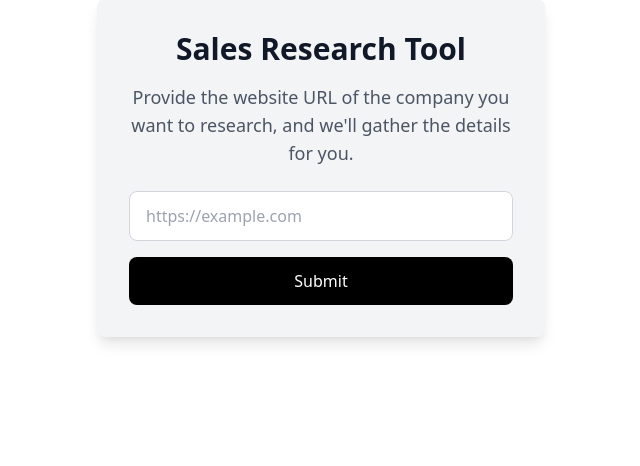
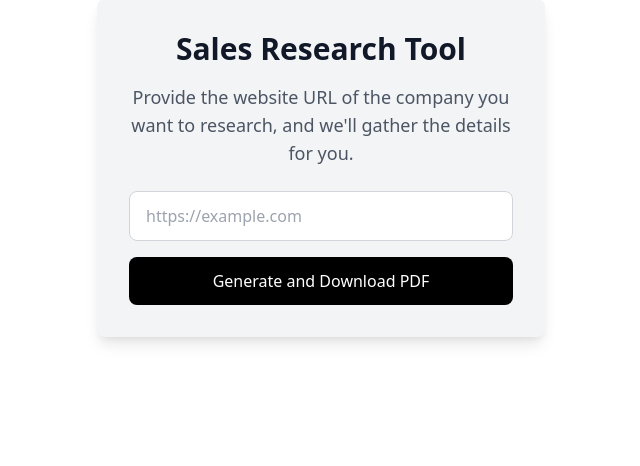
Before and after one commit to ernestocruzesq/salesWebsiteAnalysis, a Flask app: page / in a window 1280 px wide. Shown: the part 232-698 px from the top of the page, without its empty margins (319-959 px from the left). Run offline with Flask 3, Linux system fonts and the light colour scheme.

Commit message:
LLMs adaptation PDF

```diff
--- a/WebApp/app.py
+++ b/WebApp/app.py
@@ -1,11 +1,15 @@
-from flask import Flask, render_template, request, redirect, url_for, jsonify
+from flask import Flask, send_file, render_template, request, redirect, url_for, jsonify
 from bs4 import BeautifulSoup
 from flask_cors import CORS
 from functools import wraps
+from fpdf import FPDF
 import threading
 import requests
 import logging
 import ollama
+import uuid
+import os
+
 
 
 app = Flask(__name__)
@@ -29,6 +33,9 @@ messages = []
 # Roles for chat history
 USER = 'user'
 ASSISTANT = 'assistant'
+
+# Counter for document naming
+counter = 0
 
 # Sending data to Zapier
 def trigger_zapier(company_website):
@@ -197,8 +204,9 @@ def process_in_background(scrap_links):
         1. Carefully filter out redundant information and focus on content that would be persuasive in a sales pitch.
         2. Highlight the unique aspects of the company’s products/services that align with customer needs.
         3. Summarize only the relevant aspects that give insights into the company’s values, goals, and customer relationships.
-        4. Use a serious and objective tone.
+        4. Make it like a report for a sales team, not a propaganda to convince someone, but an objective report of what the company offers.
         5. All the information include must be available in the extracted content, do not include parts to insert more info, as this is the final version.
+        6. Do not talk about our, but their mission, their customers, etc.
 
         Here is the extracted content:
 
@@ -211,17 +219,40 @@ def process_in_background(scrap_links):
         2. **Products/Services**: Outline the company's core offerings, emphasizing any products/services that differentiate it from others.
         3. **Value Proposition**: Summarize key value propositions that are important for the sales team to understand for pitching.
 
-        Use this information to create an engaging, sales-focused article that effectively communicates why this prospect could be a valuable client.
+        Use this to produce a concise, informative article about this prospect for the sales team.
         """
 
         # Get response from Ollama
         ollama_document = chat(prompt_document)
 
-        print(ollama_document)
+        # Create a unique filename for the PDF using UUID or timestamp
+        unique_id = str(uuid.uuid4())  # You could also use time.strftime("%Y%m%d-%H%M%S")
+        output_filename = f"sales_prospect_report_{unique_id}.pdf"
+
+        # Create a PDF report from the LLM output
+        create_pdf_from_llm_output(ollama_document, output_filename=output_filename)
+
+        # Return a success response
+        return jsonify({"message": "PDF generated successfully"}), 200
 
 
     except Exception as e:
         logging.error("Error while processing data in background: %s", str(e))
+
+
+@app.route('/download/<filename>', methods=['GET'])
+@requires_auth
+def download(filename):
+    try:
+        pdf_path = filename
+        if not os.path.exists(pdf_path):
+            return jsonify({"error": "PDF not found"}), 404
+
+        return send_file(pdf_path, as_attachment=True)
+
+    except Exception as e:
+        logging.error("Error while sending PDF for download: %s", str(e))
+        return jsonify({"error": "Failed to download PDF"}), 400
 
 
 # Flask Endpoint for Receiving Initial Request
--- a/WebApp/templates/index.html
+++ b/WebApp/templates/index.html
@@ -4,9 +4,8 @@
 <head>
     <meta charset="UTF-8">
     <meta name="viewport" content="width=device-width, initial-scale=1.0">
-    <title>Sales Research</title>
+    <title>Sales Research Tool</title>
     <link href="https://cdn.jsdelivr.net/npm/tailwindcss@2.2.19/dist/tailwind.min.css" rel="stylesheet">
-
 </head>
 
 <body class="bg-white text-gray-900 font-sans flex items-center justify-center min-h-screen">
@@ -22,16 +21,93 @@
         </div>
 
         <!-- Form Section -->
-        <form action="/submit" method="post" class="flex flex-col">
+        <div class="flex flex-col">
             <div class="mb-4">
                 <input type="url" class="w-full px-4 py-3 border border-gray-300 rounded-lg focus:outline-none focus:ring-2 focus:ring-blue-500"
                        id="companyWebsite" name="companyWebsite" required placeholder="https://example.com">
             </div>
-            <button type="submit" class="bg-black text-white py-3 rounded-lg hover:bg-gray-800 transition duration-300">
-                Submit
+            <button onclick="generatePDF()" class="bg-black text-white py-3 rounded-lg hover:bg-gray-800 transition duration-300">
+                Generate and Download PDF
             </button>
-        </form>
+        </div>
     </div>
+
+    <!-- JavaScript Section -->
+    <script>
+    function generatePDF() {
+        // Get the value from the input field
+        const companyWebsite = document.getElementById('companyWebsite').value;
+
+        // Validate that the URL is not empty
+        if (!companyWebsite) {
+            alert("Please enter a valid company website URL.");
+            return;
+        }
+
+        // Prepare the data to send to the Flask endpoint
+        const data = {
+            scrapLinks: companyWebsite
+        };
+
+        // Step 1: Send POST request to generate the PDF
+        fetch('/process', {
+            method: 'POST',
+            headers: {
+                'Content-Type': 'application/json',
+                'Authorization': 'Basic ' + btoa('username:password')  // Include Basic Authentication header
+            },
+            body: JSON.stringify(data)
+        })
+        .then(response => {
+            if (!response.ok) {
+                throw new Error('Failed to generate the PDF');
+            }
+            return response.json();
+        })
+        .then(data => {
+            if (data.filename) {
+                // Step 2: Download the PDF using the filename returned from the process step
+                downloadPDF(data.filename);
+            } else {
+                throw new Error('No filename received from server');
+            }
+        })
+        .catch(error => {
+            console.error('Error:', error);
+            alert('An error occurred while generating the PDF. Please try again.');
+        });
+    }
+
+    function downloadPDF(filename) {
+        // Step 2: Send GET request to download the generated PDF with the unique filename
+        fetch(`/download/${filename}`, {
+            method: 'GET',
+            headers: {
+                'Authorization': 'Basic ' + btoa('username:password')  // Include Basic Authentication header
+            }
+        })
+        .then(response => {
+            if (!response.ok) {
+                throw new Error('Failed to download the PDF');
+            }
+            return response.blob();
+        })
+        .then(blob => {
+            // Create a link element to initiate the download
+            const url = window.URL.createObjectURL(blob);
+            const a = document.createElement('a');
+            a.href = url;
+            a.download = filename; // Use the provided filename for the download
+            document.body.appendChild(a);
+            a.click();
+            a.remove();
+        })
+        .catch(error => {
+            console.error('Error:', error);
+            alert('An error occurred while downloading the PDF. Please try again.');
+        });
+    }
+    </script>
 
 </body>
 
```
